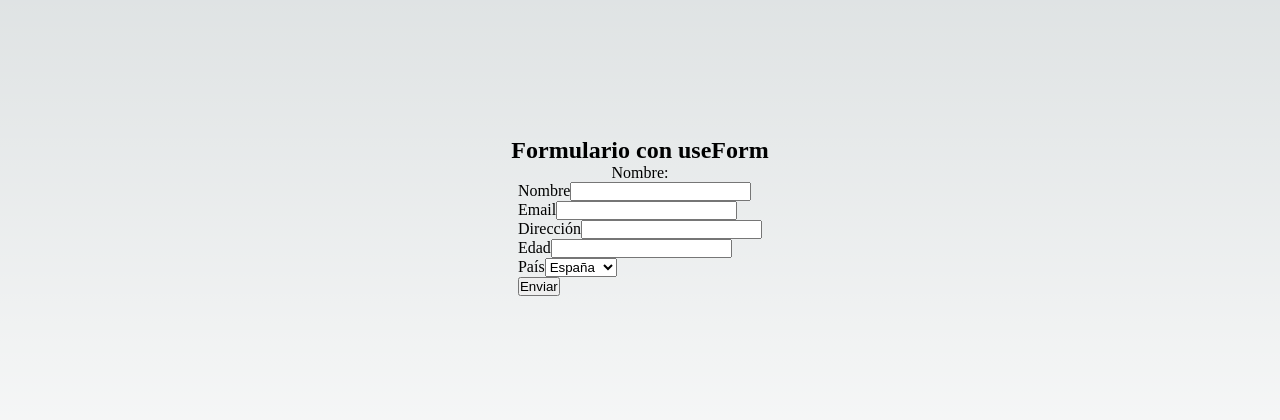
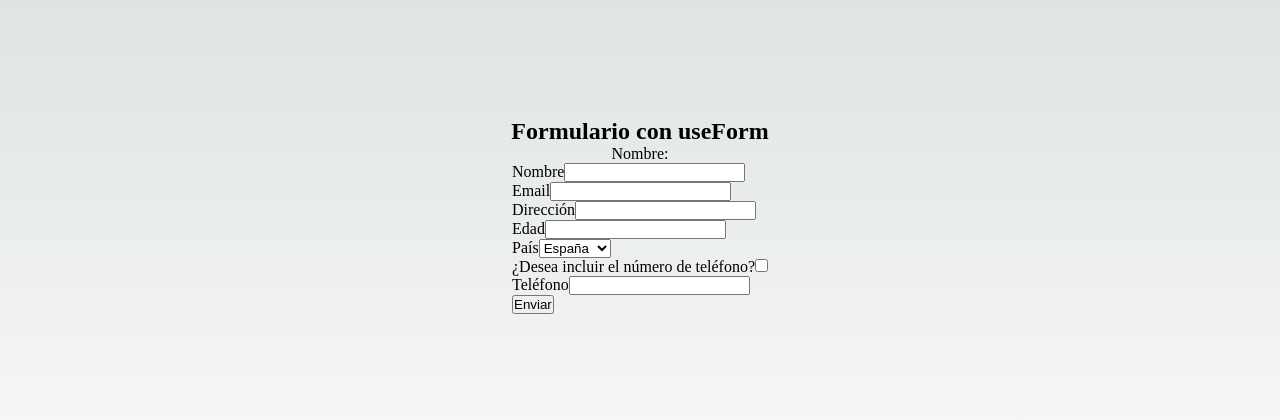
Before and after one commit to Aluonam/useForm, a Next.js app: page / in a window 1280 px wide. Shown: the part 184-604 px from the top of the page. Built offline with nearby package versions, Linux system fonts and the light colour scheme.

Commit message:
feat: create function with watch and new div

```diff
--- a/components/ExampleUseForm.jsx
+++ b/components/ExampleUseForm.jsx
@@ -3,11 +3,14 @@ import { useForm } from 'react-hook-form';
 import { ageValidator } from './validators';
 
 const ExampleUseForm = () => {
+
   const { register, formState:{ errors }, watch, handleSubmit } = useForm();
 
   const onSubmit = (data) => {
     console.log(data);
   };
+
+  const showPhone = watch('showPhone')
 
   return (
     <>
@@ -50,6 +53,15 @@ const ExampleUseForm = () => {
             <option value='fr'>Francia</option>
           </select>
         </div>
+        <div>
+            <label>¿Desea incluir el número de teléfono?</label>
+            <input type='checkbox' {...register('incluirTelefono')}></input>
+        </div>
+        <div>
+            <label>Teléfono</label>
+            <input type='text' {...register('telefono')}></input>
+        </div>
+
         <input type='submit' value='Enviar' />
       </form>
     </>
```
